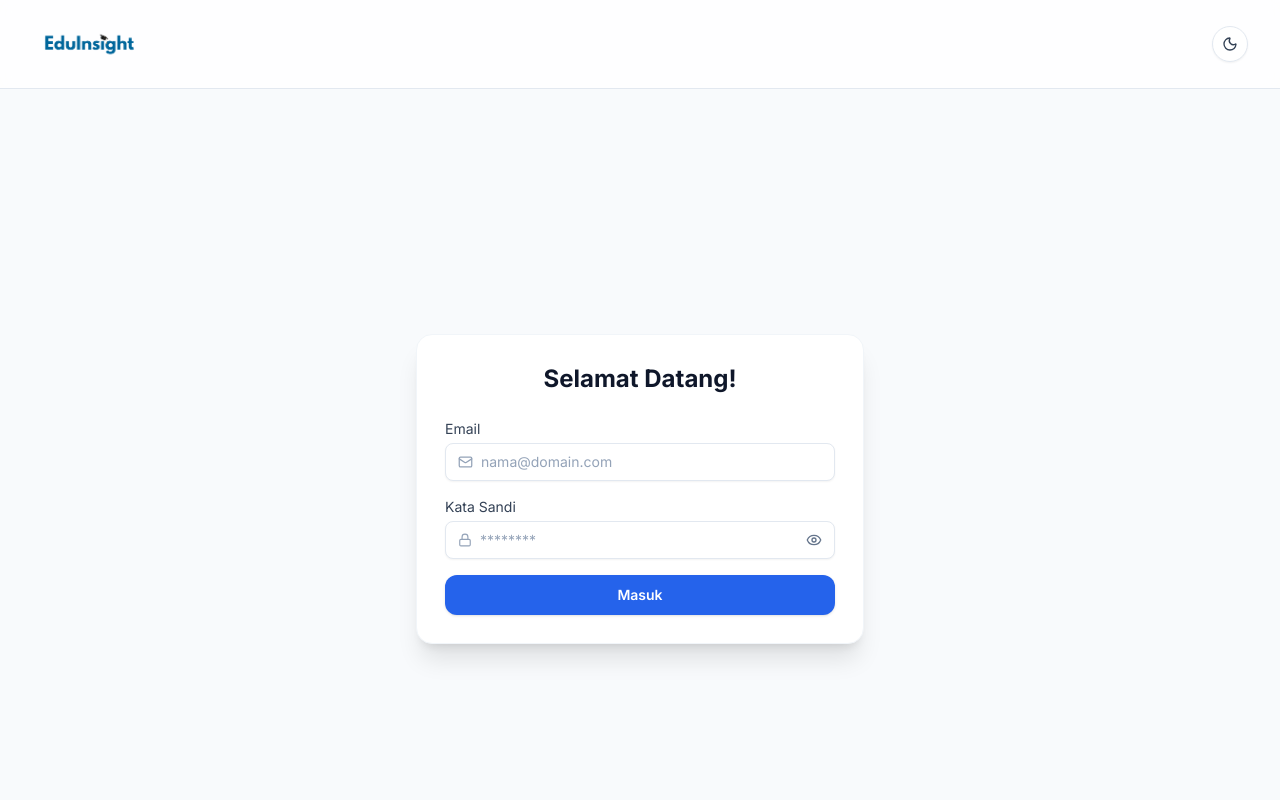
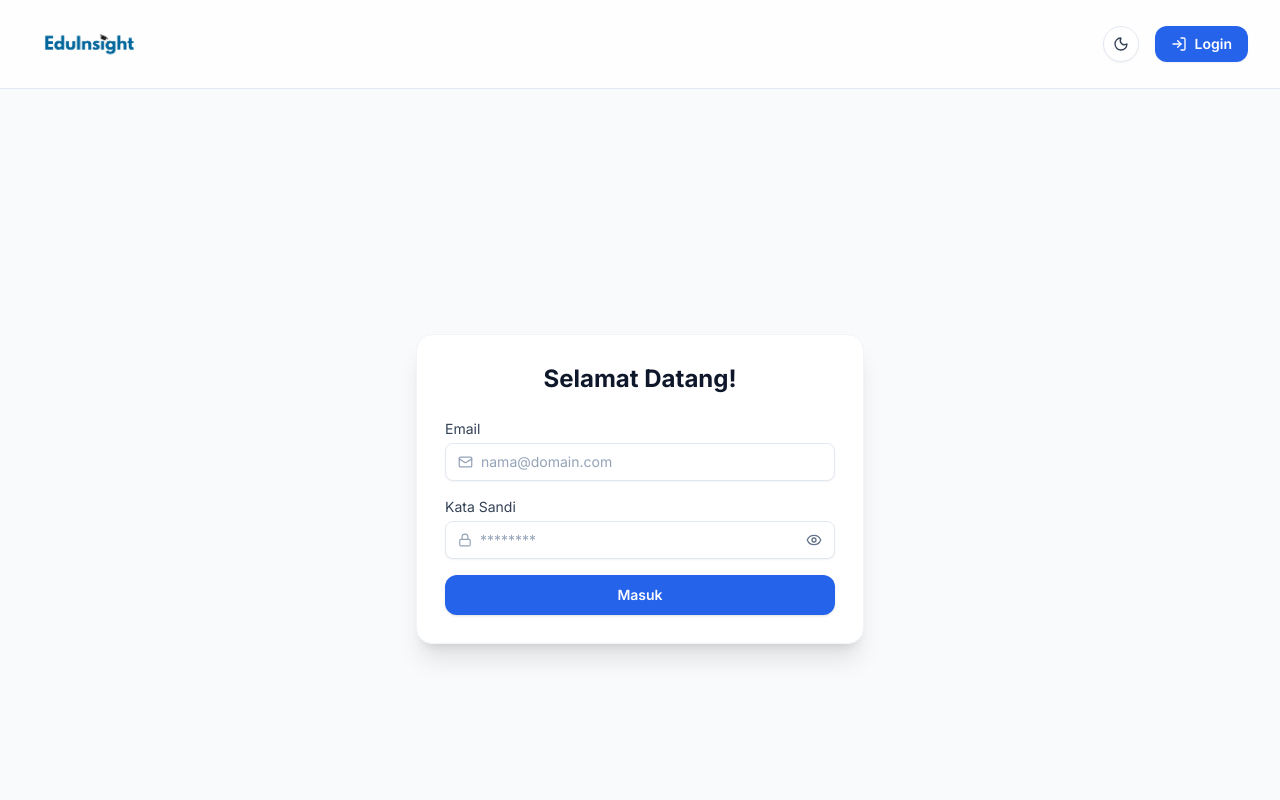
Before and after one commit to AI-Learning-Insight/capstone-ALI, a React (Vite) app in the folder frontend/: page /login in a window 1280 px wide. Shown: the top 800 px of the page. Built offline with nearby package versions, Linux system fonts and the light colour scheme; no server answers.

Commit message:
V.1.3 revisi

```diff
--- a/frontend/src/components/Navbar.jsx
+++ b/frontend/src/components/Navbar.jsx
@@ -95,7 +95,7 @@ export default function Navbar() {
             />
           ) : (
             <span className="text-lg font-semibold text-slate-900 dark:text-slate-100">
-              EdulInsight
+              EduInsight
             </span>
           )}
         </Link>
@@ -122,8 +122,8 @@ export default function Navbar() {
             )}
           </button>
 
-          {isAuth ? (
-            <div className="ml-2">
+          <div className="ml-2">
+            {isAuth ? (
               <button
                 onClick={handleLogout}
                 className="inline-flex items-center gap-2 rounded-xl bg-slate-900 px-4 py-2 text-sm font-semibold text-white shadow-sm hover:bg-slate-800 focus:outline-none focus:ring-2 focus:ring-slate-300 dark:bg-slate-100 dark:text-slate-900 dark:hover:bg-slate-200 dark:focus:ring-slate-600"
@@ -131,8 +131,16 @@ export default function Navbar() {
                 <LogOut className="h-4 w-4" />
                 Logout
               </button>
-            </div>
-          ) : null}
+            ) : (
+              <Link
+                to="/login"
+                className="inline-flex items-center gap-2 rounded-xl bg-blue-600 px-4 py-2 text-sm font-semibold text-white shadow-sm hover:bg-blue-500 focus:outline-none focus:ring-2 focus:ring-blue-300"
+              >
+                <LogIn className="h-4 w-4" />
+                Login
+              </Link>
+            )}
+          </div>
         </div>
 
         {/* Mobile controls */}
@@ -150,6 +158,16 @@ export default function Navbar() {
               <Moon className="h-4 w-4" />
             )}
           </button>
+
+          {!isAuth && (
+            <Link
+              to="/login"
+              className="inline-flex items-center gap-1.5 rounded-xl border border-slate-300 px-3 py-1.5 text-sm font-medium text-slate-700 shadow-sm hover:bg-slate-50 focus:outline-none focus:ring-2 focus:ring-slate-300 dark:border-slate-600 dark:text-slate-100 dark:hover:bg-slate-800 dark:focus:ring-slate-600"
+            >
+              <LogIn className="h-4 w-4" />
+              Login
+            </Link>
+          )}
 
           {isAuth && (
             <button
```
Also changed, not shown: frontend/public/logo-edulinsight-darkmode.png (added), frontend/vercel.json (added).
